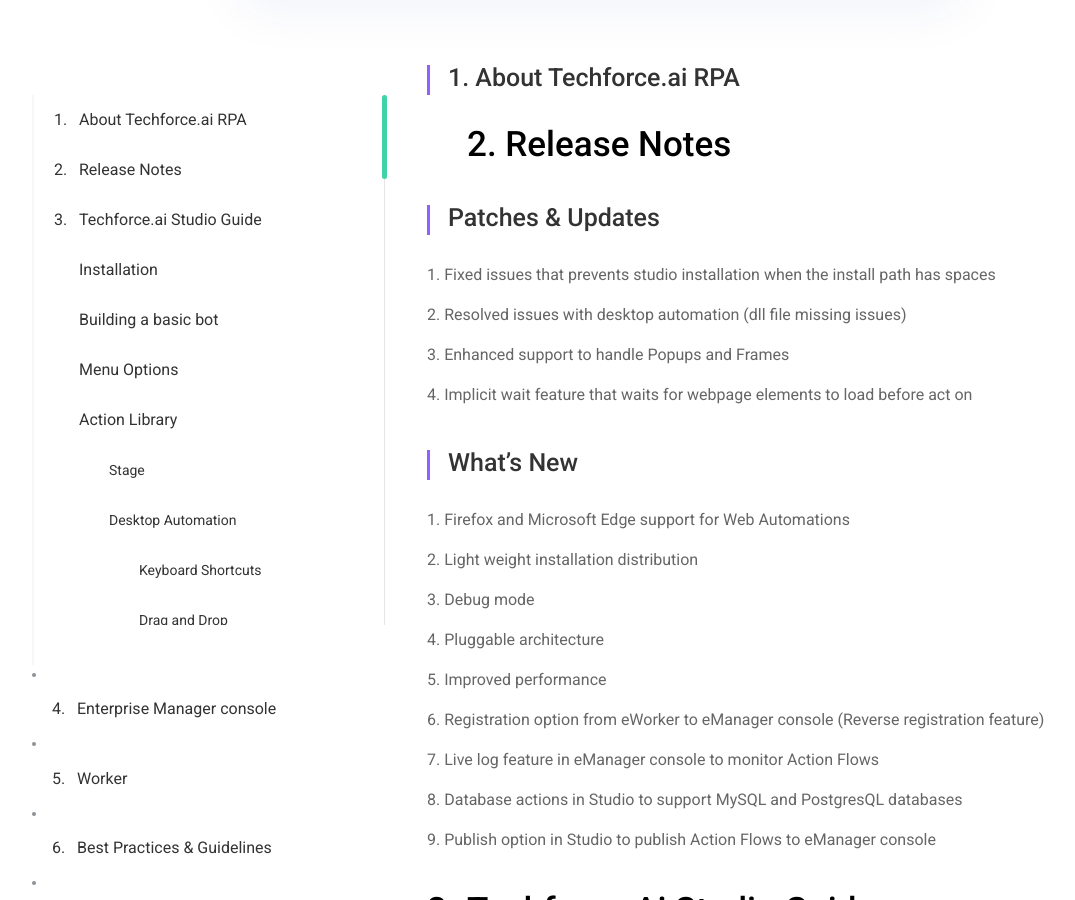
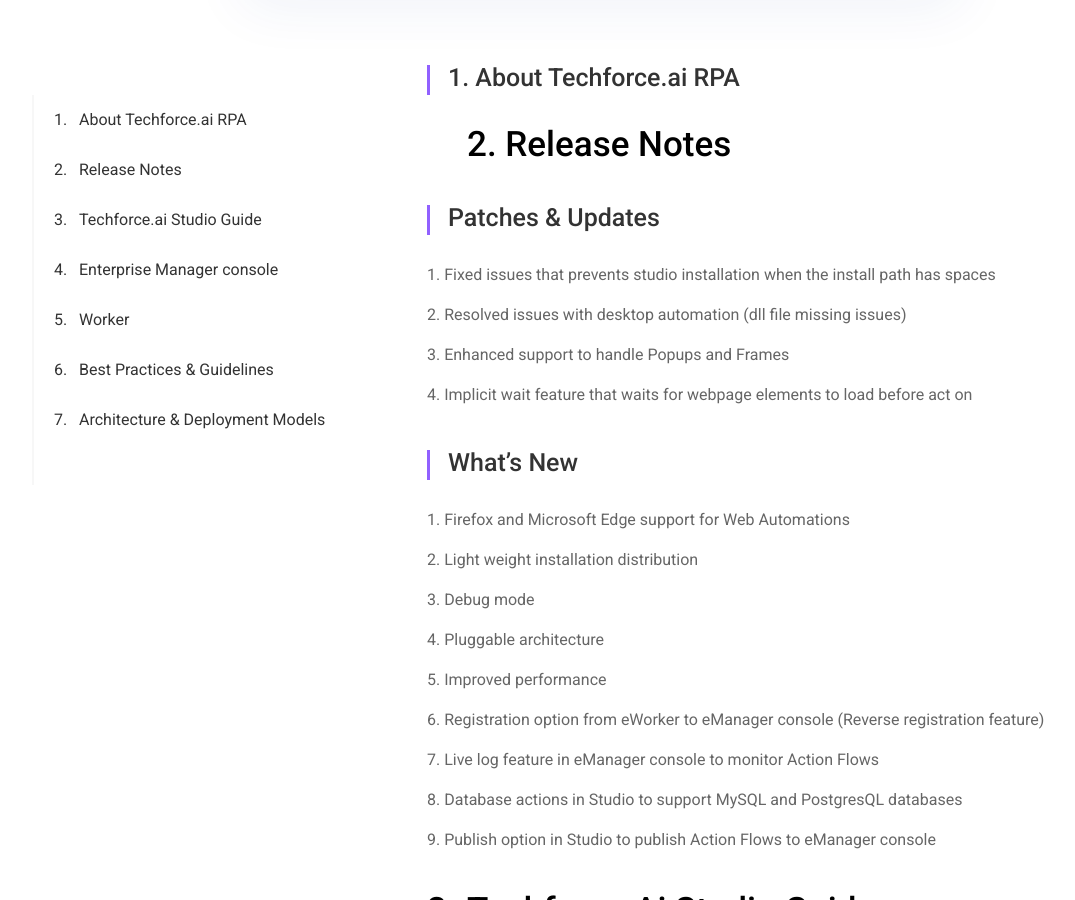
Before and after one commit to digitamizers/Documentation, a Jekyll site: the page built from index.md, in a window 1280 px wide and 900 px high, scrolled down 325 px. Shown: the whole window, without its empty margins (38-1113 px from the left). Built offline with Jekyll 4.4.1, drawn with Linux system fonts in a browser that asks for light colours; some of the changed lines change nothing that is shown.

Commit message:
css changes in doc to pavan

```diff
--- a/_layouts/default.html
+++ b/_layouts/default.html
@@ -557,8 +557,8 @@
                                   </li>
                                  <li class="subMenu">
                                       <a href="#Techforce"  class="heading"><span class="numbers">3.</span>Techforce.ai Studio Guide</a>
-                                      <ul class="collapse list-unstyled collapse-2"></ul>
-                                          <li><a class="heading" href="#Installation">Installation</a>
+                                      <ul class="collapse list-unstyled collapse-2">
+                                          <li><a class="subhead" href="#Installation">Installation</a>
                                               <ul class="collapse list-unstyled collapse-6">
                                                  <li style="margin-left:20px;"><a class="child 6" href="#SoftwareRequirements"> Software Requirements</span></a></li>
                                                  <li style="margin-left:20px;"><a class="child 6" href="#HardwareRequirements">Hardware Requirements</span></a></li>
@@ -2875,6 +2875,36 @@
 $(".giveRate li").click(function(){
   $(this).toggleClass('given');
 })
+
+var dropdown2 = document.getElementsByClassName("subhead");
+
+$(".child").click(function(){
+ var index = Number($(this).attr("class").split(/\s+/)[1]);
+  $(this).parents().find('.subhead').not(this).removeClass('active');
+  $(".subhead").removeClass('active');
+  $(".collapse").css("display", "none");
+    var x = $(this).parents().find('.subhead')
+    $(x[index]).toggleClass('active');
+    $(".collapse-"+ index).css("display", "block");
+
+});
+$(".subhead").click(function(){
+   $(this).toggleClass('active').siblings().removeClass('active');
+   var n = $(this).parent().children()[1]
+   if($(n).css("display") == "none"){
+    $(open_menu_item).slideToggle()
+        open_menu_item = n
+        $(n).slideToggle()
+
+   }else {
+        $(n).slideToggle()
+        open_menu_item = undefined
+   }
+});
+
+$(".giveRate li").click(function(){
+  $(this).toggleClass('given');
+})
     </script>
 </body>
 
```
